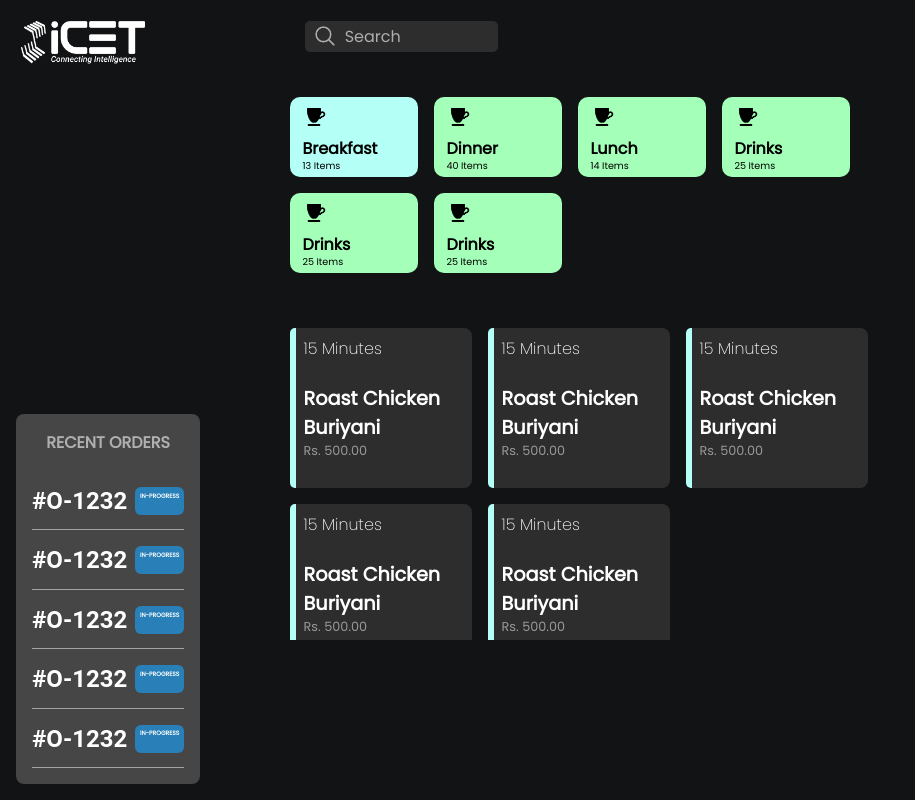
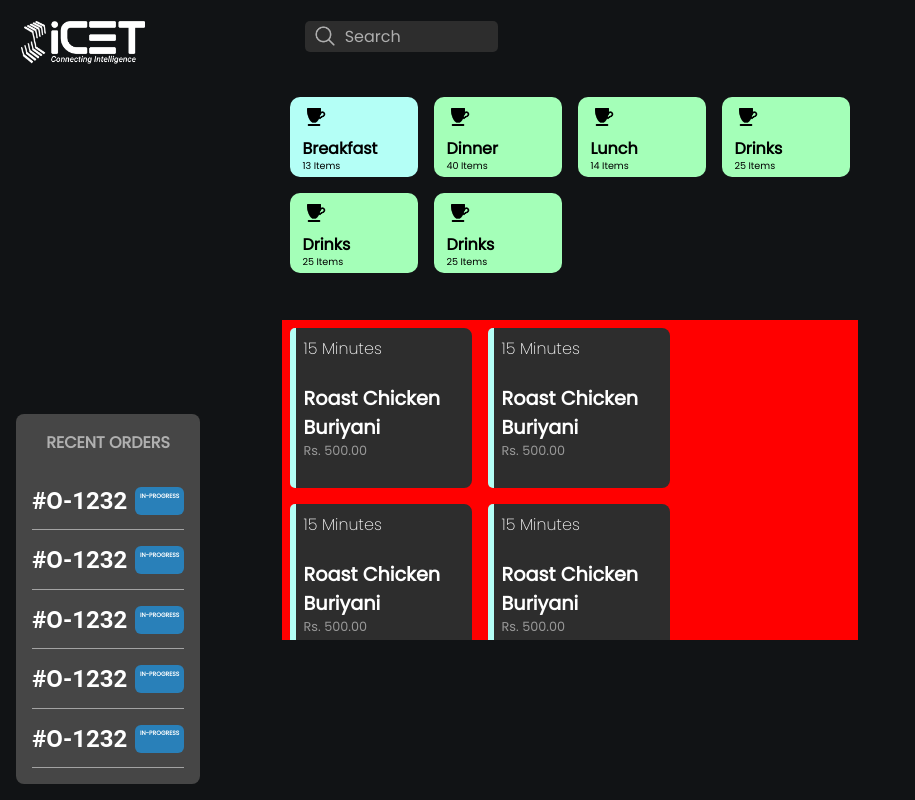
Before and after one commit to NaashNix/react-pos-system, a React (Create React App) app: page / in a window 1280 px wide. Shown: the whole page, without its empty margins (0-915 px from the left). Built offline with nearby package versions, Linux system fonts and the light colour scheme.

Commit message:
Some files updated

```diff
--- a/src/components/ItemTile/ItemTileContainer.module.css
+++ b/src/components/ItemTile/ItemTileContainer.module.css
@@ -4,8 +4,9 @@
    flex-wrap: wrap;
    position: absolute;
    left: 22%;
-   width: 40rem;
+   width: 45%;
    top: 20rem;
    overflow: scroll;
    height: 20rem;
+   background-color: red;
 }
--- a/src/components/MealTypeIcon/MealTypeIcon.jsx
+++ b/src/components/MealTypeIcon/MealTypeIcon.jsx
@@ -4,6 +4,7 @@ import breakfast_cup from "../../assets/breakfast.png";
 
 const MealTypeIcon = (props) => {
 	const [mouseEnter, setMouseEnter] = useState(false);
+
 	return (
 		<div
 			style={{
```
